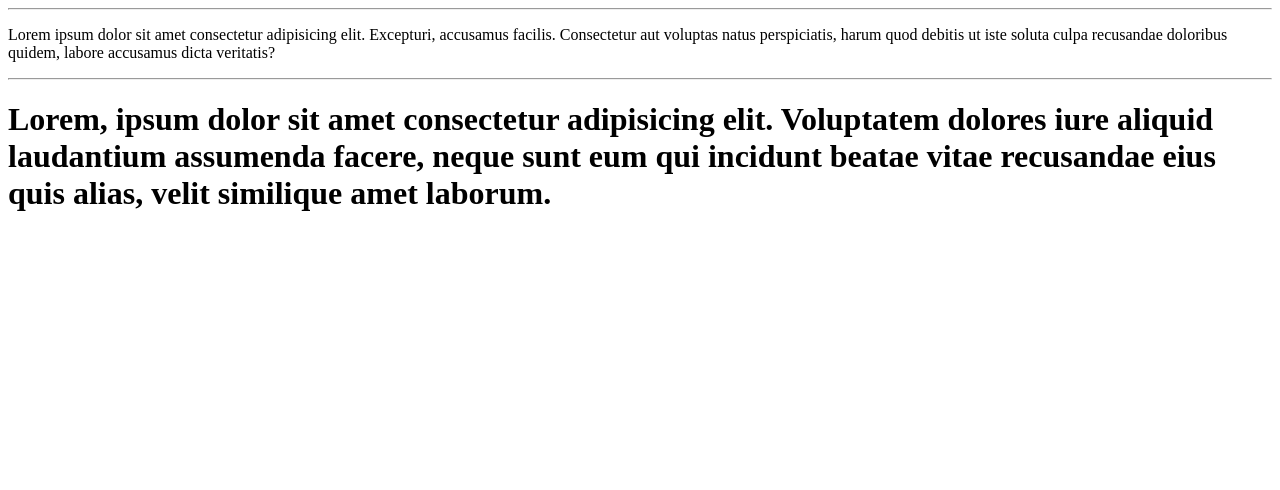
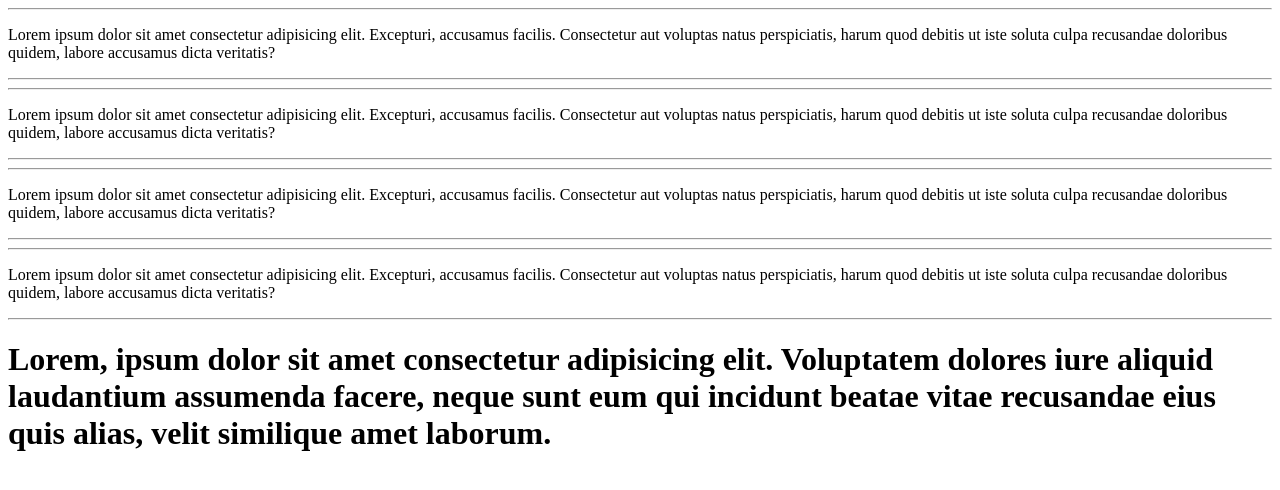
Before and after one commit to YudiSSC/TesteProjeto, a plain HTML site: page sitexemplo/index.html in a window 1280 px wide. Drawn offline with Linux system fonts and the light colour scheme.

Commit message:
adicionei mais lorem ipsom

```diff
--- a/sitexemplo/index.html
+++ b/sitexemplo/index.html
@@ -9,6 +9,15 @@
     <hr>
     <P>Lorem ipsum dolor sit amet consectetur adipisicing elit. Excepturi, accusamus facilis. Consectetur aut voluptas natus perspiciatis, harum quod debitis ut iste soluta culpa recusandae doloribus quidem, labore accusamus dicta veritatis?</P>
     <hr>
+        <hr>
+    <P>Lorem ipsum dolor sit amet consectetur adipisicing elit. Excepturi, accusamus facilis. Consectetur aut voluptas natus perspiciatis, harum quod debitis ut iste soluta culpa recusandae doloribus quidem, labore accusamus dicta veritatis?</P>
+    <hr>
+        <hr>
+    <P>Lorem ipsum dolor sit amet consectetur adipisicing elit. Excepturi, accusamus facilis. Consectetur aut voluptas natus perspiciatis, harum quod debitis ut iste soluta culpa recusandae doloribus quidem, labore accusamus dicta veritatis?</P>
+    <hr>
+        <hr>
+    <P>Lorem ipsum dolor sit amet consectetur adipisicing elit. Excepturi, accusamus facilis. Consectetur aut voluptas natus perspiciatis, harum quod debitis ut iste soluta culpa recusandae doloribus quidem, labore accusamus dicta veritatis?</P>
+    <hr>
     <h1>Lorem, ipsum dolor sit amet consectetur adipisicing elit. Voluptatem dolores iure aliquid laudantium assumenda facere, neque sunt eum qui incidunt beatae vitae recusandae eius quis alias, velit similique amet laborum.</h1>
 </body>
 </html>
```
